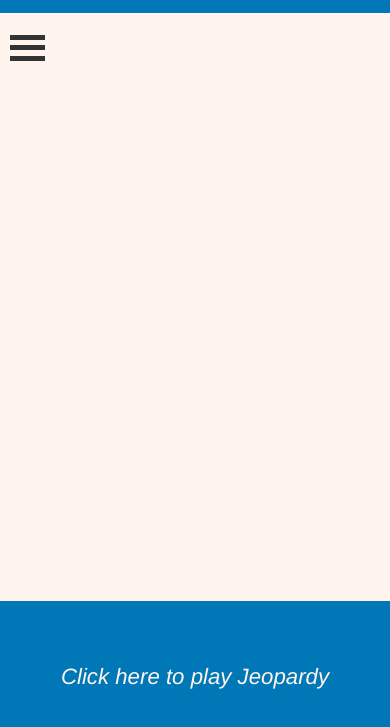
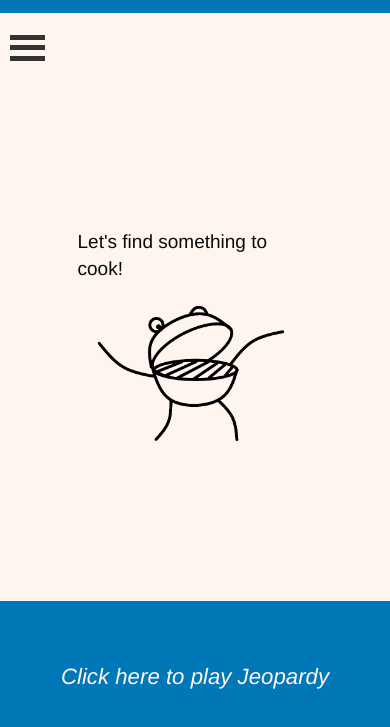
Before and after one commit to Cinosargo22/Grill, a plain HTML site: page index.html in a window 390 px wide. Shown: the part 83-810 px from the top of the page. Drawn offline with nearby package versions, Linux system fonts and the light colour scheme.

Commit message:
Added intro image to display before search

```diff
--- a/index.html
+++ b/index.html
@@ -49,17 +49,23 @@
             </div>
         </div>
     </section>
+
     <section class="cell auto">
-        <div class="container fly-bar grid-x align-middle text-center ">
+        <div class="container fly-bar grid-x align-middle text-center">
             <h1 class="cell">
                 <span>GRILL:</span> Food and Friends
             </h1>
         </div>
-
         <div id="results-panel" class="grid-container-fluid grid-x grid-padding-x grid-padding-y grid-margin-x align-right">
             <!-- Results go here -->
+
         </div>
-        <div id="trivia-panel" class="container dive-bar grid-x align-middle text-center ">
+        <!--intro shown before search is conducted-->
+        <div id="homePage" class=" homePage grid-container-fluid grid-y grid-padding-x grid-padding-y grid-margin-x align-right">
+            <h3>Let's find something to cook!</h3>
+            <img src = "grill.png" alt="Grill character">
+        </div>
+        <div id="trivia-panel" class="container dive-bar grid-x align-middle text-center">
             <h2 class="cell jeopardy-question">
                 <i>Click here to play Jeopardy</i>
             </h2>
--- a/script.js
+++ b/script.js
@@ -40,6 +40,8 @@ function onPageLoad() {
 }
 
 function getRecipes() {
+    var startImg = document.getElementById("homePage");
+    startImg.style.display = "none";
 
     var search = textInput.val();
 
--- a/style.css
+++ b/style.css
@@ -112,6 +112,16 @@ body {
   letter-spacing: 2px;
 }
 
+.homePage{
+  position: absolute;
+  margin: auto;
+  top: 50%;
+  left: 50%;
+  transform: translate(-50%, -50%);
+}
+.homePage img{
+  width: 300px;
+}
 .fly-bar h1 span{
   font-weight:bolder;
 }
@@ -134,7 +144,11 @@ body {
 
 
 
-
+@media screen and (max-width:1035px) {
+  .homePage{
+    transform: translate(-10%, -50%);
+  }
+}
 
 
 
@@ -142,6 +156,9 @@ body {
 @media screen and (max-width:750px) {
   .side-bar {
     position: relative;
+  }
+  .homePage{
+    transform: translate(-50%, -50%);
   }
 
   /*============================== Hamburger Menu ============================*/
```
